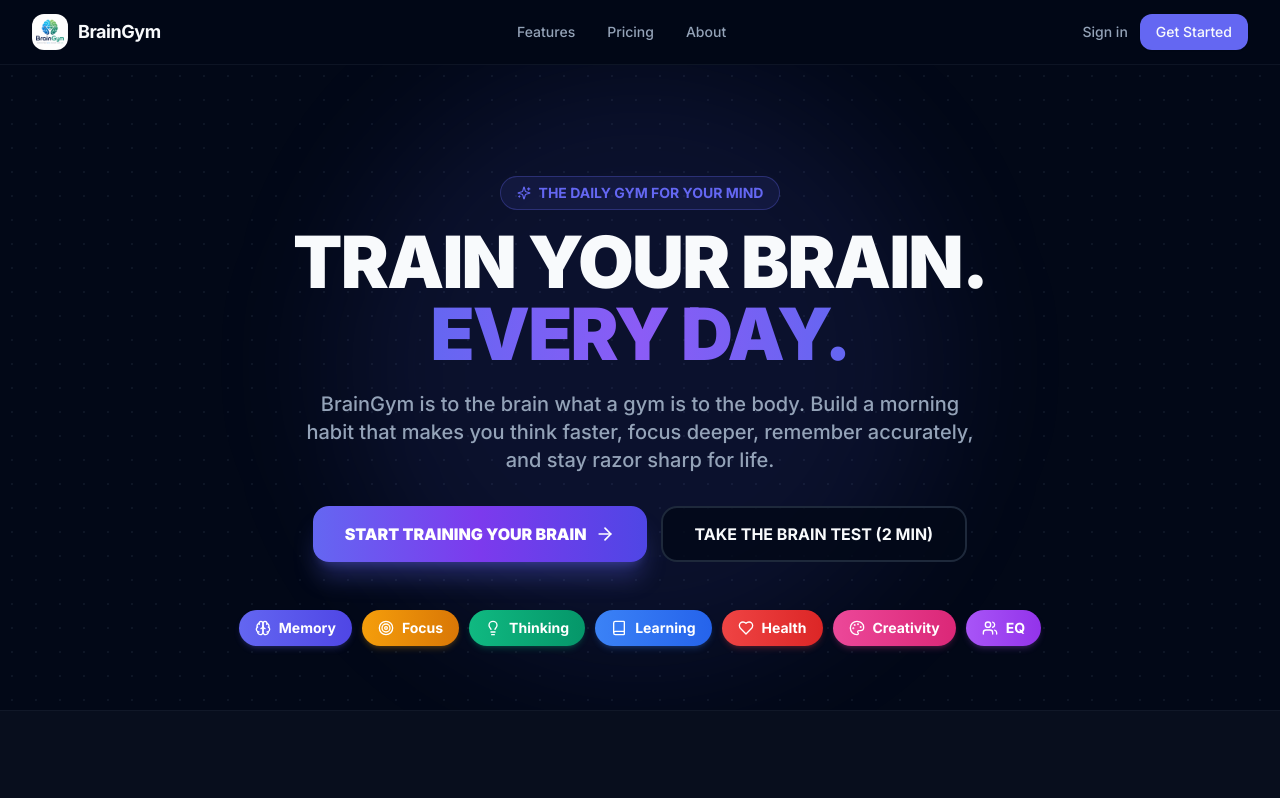
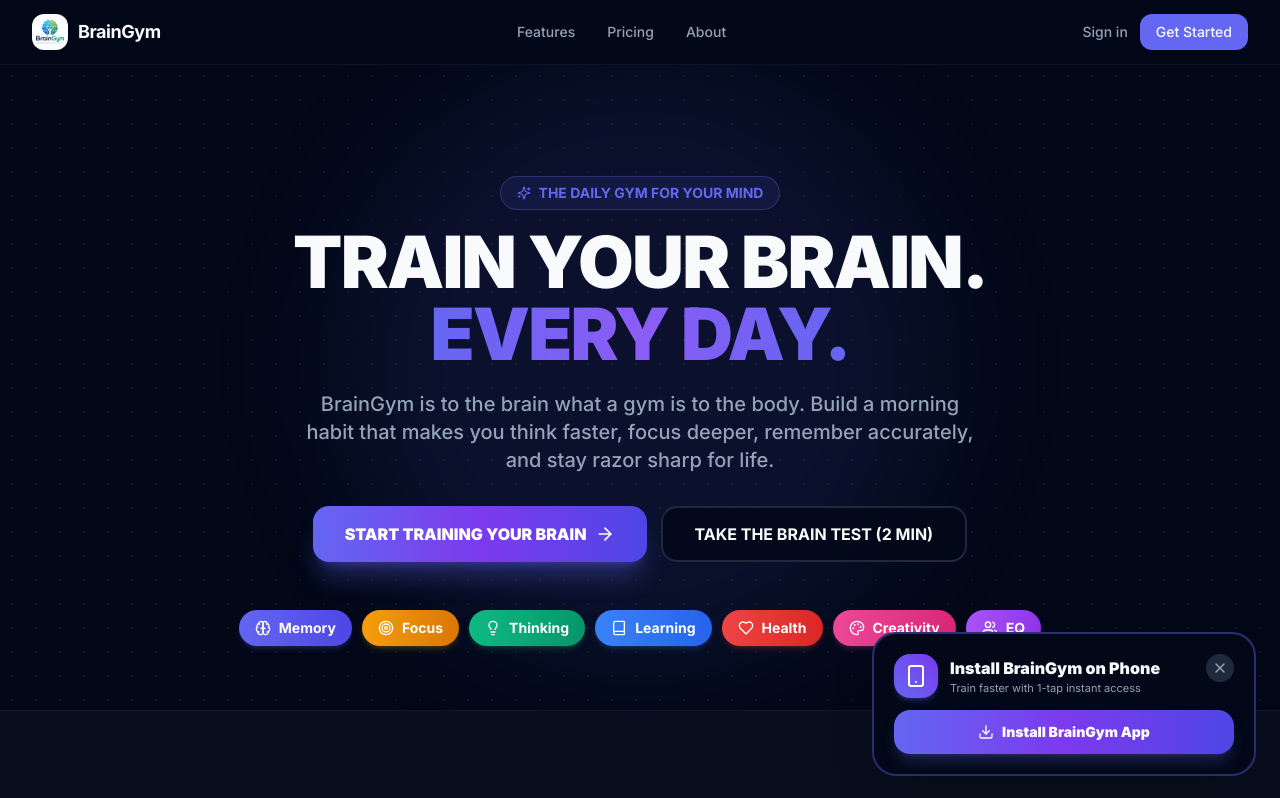
Before and after one commit to danielkemka-gif/BrainGym, a Next.js app: page / in a window 1280 px wide. Shown: the top 798 px of the page. Built offline with nearby package versions, Linux system fonts and the light colour scheme; no server answers.

Commit message:
feat(pwa): add persistent DashboardInstallCard and always-visible PWA floating prompt for guaranteed smartphone installability

```diff
--- a/src/app/(dashboard)/dashboard/page.tsx
+++ b/src/app/(dashboard)/dashboard/page.tsx
@@ -12,6 +12,7 @@
 import { WeeklyBrainReportCard } from "@/components/dashboard/weekly-brain-report-card";
 import { WelcomeTour } from "@/components/dashboard/welcome-tour";
 import { LevelUpCelebration } from "@/components/dashboard/level-up-celebration";
+import { DashboardInstallCard } from "@/components/dashboard/dashboard-install-card";
 import { Swords, MessageCircle, Gamepad2, Scale, Compass, Crown, ArrowRight } from "lucide-react";
 import Link from "next/link";
 
@@ -67,6 +68,9 @@
 
       {/* ─── 2. LIVE NEXT-STEP POINTER (Zero trial & error guidance) ─────────── */}
       <LiveHabitPointer habit={habit} />
+
+      {/* ─── 2.5 MOBILE PWA INSTALL CARD ───────────────────────────────────────── */}
+      <DashboardInstallCard />
 
       {/* ─── 3. PRO MEMBERSHIP PERKS & BENEFITS HERO ─────────────────────────── */}
       <Suspense fallback={<div className="h-32 bg-muted rounded-2xl animate-pulse" />}>
--- /dev/null
+++ b/src/components/dashboard/dashboard-install-card.tsx
@@ -0,0 +1,93 @@
+"use client";
+
+import { useState, useEffect } from "react";
+import { Smartphone, Download, Share, PlusSquare, CheckCircle2 } from "lucide-react";
+
+export function DashboardInstallCard() {
+  const [isStandalone, setIsStandalone] = useState(false);
+  const [isIOS, setIsIOS] = useState(false);
+  const [deferredPrompt, setDeferredPrompt] = useState<any>(null);
+  const [installed, setInstalled] = useState(false);
+
+  useEffect(() => {
+    if (
+      window.matchMedia("(display-mode: standalone)").matches ||
+      (window.navigator as any).standalone === true
+    ) {
+      setIsStandalone(true);
+      return;
+    }
+
+    const ua = window.navigator.userAgent.toLowerCase();
+    setIsIOS(/iphone|ipad|ipod/.test(ua));
+
+    const handler = (e: Event) => {
+      e.preventDefault();
+      setDeferredPrompt(e);
+    };
+
+    window.addEventListener("beforeinstallprompt", handler);
+    return () => window.removeEventListener("beforeinstallprompt", handler);
+  }, []);
+
+  const handleInstall = async () => {
+    if (deferredPrompt) {
+      deferredPrompt.prompt();
+      const choice = await deferredPrompt.userChoice;
+      if (choice.outcome === "accepted") {
+        setInstalled(true);
+      }
+      setDeferredPrompt(null);
+    }
+  };
+
+  if (isStandalone || installed) return null;
+
+  return (
+    <div className="rounded-3xl border-2 border-primary/40 bg-gradient-to-r from-primary/10 via-card to-violet-500/10 p-4 sm:p-5 shadow-md space-y-3">
+      <div className="flex items-center justify-between gap-3">
+        <div className="flex items-center gap-3">
+          <div className="flex h-10 w-10 shrink-0 items-center justify-center rounded-2xl bg-gradient-to-tr from-primary to-violet-600 text-white shadow-md shadow-primary/25">
+            <Smartphone className="h-5 w-5" />
+          </div>
+          <div>
+            <h3 className="text-sm sm:text-base font-black text-foreground">
+              Install BrainGym App on Your Phone
+            </h3>
+            <p className="text-xs text-muted-foreground">
+              Add to your home screen for 1-tap daily brain workouts
+            </p>
+          </div>
+        </div>
+
+        {deferredPrompt && (
+          <button
+            onClick={handleInstall}
+            className="shrink-0 flex items-center gap-1.5 rounded-xl bg-primary px-3.5 py-2 text-xs font-black text-white shadow-md shadow-primary/25 hover:brightness-110 active:scale-95 transition touch-manipulation min-h-[40px]"
+          >
+            <Download className="h-4 w-4" />
+            <span>Install</span>
+          </button>
+        )}
+      </div>
+
+      {/* Guide text */}
+      <div className="rounded-xl bg-background/80 border border-border/80 p-2.5 text-xs text-muted-foreground">
+        {isIOS ? (
+          <p className="flex items-center gap-1">
+            <span>iPhone / Safari: Tap</span>
+            <Share className="inline h-3.5 w-3.5 text-primary" />
+            <strong>Share</strong>
+            <span>$\rightarrow$ tap</span>
+            <PlusSquare className="inline h-3.5 w-3.5 text-primary" />
+            <strong>Add to Home Screen</strong>
+          </p>
+        ) : (
+          <p>
+            <span>Android / Chrome: Tap browser menu</span> <strong>(⋮)</strong> $\rightarrow$ <span>tap</span> <strong>&ldquo;Install App&rdquo;</strong>
+          </p>
+        )}
+      </div>
+    </div>
+  );
+}
--- a/src/components/pwa-install-prompt.tsx
+++ b/src/components/pwa-install-prompt.tsx
@@ -2,7 +2,7 @@
 
 import { useState, useEffect } from 'react';
 import { motion, AnimatePresence } from 'framer-motion';
-import { Download, X, Smartphone, Share, PlusSquare } from 'lucide-react';
+import { Download, X, Smartphone, Share, PlusSquare, MoreVertical } from 'lucide-react';
 
 interface BeforeInstallPromptEvent extends Event {
   prompt(): Promise<void>;
@@ -14,9 +14,10 @@
   const [showPrompt, setShowPrompt] = useState(false);
   const [isIOS, setIsIOS] = useState(false);
   const [isStandalone, setIsStandalone] = useState(false);
+  const [showAndroidInstructions, setShowAndroidInstructions] = useState(false);
 
   useEffect(() => {
-    // Check if already in standalone (installed) mode
+    // Check if already running in standalone mode (already installed)
     if (
       window.matchMedia('(display-mode: standalone)').matches ||
       (window.navigator as any).standalone === true
@@ -30,13 +31,9 @@
     const isIosDevice = /iphone|ipad|ipod/.test(userAgent);
     setIsIOS(isIosDevice);
 
-    // If iOS and not standalone, show prompt after 2 seconds
-    if (isIosDevice) {
-      const timer = setTimeout(() => setShowPrompt(true), 2000);
-      return () => clearTimeout(timer);
-    }
+    // Show prompt after 1.5 seconds for all users
+    const timer = setTimeout(() => setShowPrompt(true), 1500);
 
-    // For Android / Chrome
     const handler = (e: Event) => {
       e.preventDefault();
       setDeferredPrompt(e as BeforeInstallPromptEvent);
@@ -44,17 +41,23 @@
     };
 
     window.addEventListener('beforeinstallprompt', handler);
-    return () => window.removeEventListener('beforeinstallprompt', handler);
+    return () => {
+      clearTimeout(timer);
+      window.removeEventListener('beforeinstallprompt', handler);
+    };
   }, []);
 
   const handleInstall = async () => {
-    if (!deferredPrompt) return;
+    if (deferredPrompt) {
       deferredPrompt.prompt();
       const { outcome } = await deferredPrompt.userChoice;
       if (outcome === 'accepted') {
         setShowPrompt(false);
       }
       setDeferredPrompt(null);
+    } else {
+      setShowAndroidInstructions(true);
+    }
   };
 
   const handleDismiss = () => {
@@ -79,10 +82,10 @@
               </div>
               <div>
                 <h4 className="font-black text-foreground text-sm sm:text-base">
-                  Install BrainGym App
+                  Install BrainGym on Phone
                 </h4>
                 <p className="text-[11px] text-muted-foreground">
-                  Install on your smartphone for faster daily training
+                  Train faster with 1-tap instant access
                 </p>
               </div>
             </div>
@@ -95,19 +98,33 @@
             </button>
           </div>
 
-          {/* Android 1-Click Install */}
-          {deferredPrompt && (
+          {/* Android 1-Click Install or Manual Guide */}
+          {!isIOS && (
+            <div className="space-y-2">
               <button
                 onClick={handleInstall}
                 className="w-full flex items-center justify-center gap-2 px-4 py-3 rounded-2xl bg-gradient-to-r from-primary via-violet-600 to-indigo-600 text-white text-xs sm:text-sm font-black shadow-lg shadow-primary/25 active:scale-[0.98] transition touch-manipulation min-h-[44px]"
               >
                 <Download className="w-4 h-4" />
-              <span>Install to Home Screen Now</span>
+                <span>Install BrainGym App</span>
               </button>
+
+              {showAndroidInstructions && !deferredPrompt && (
+                <div className="rounded-2xl bg-muted/70 border border-border p-2.5 text-xs text-muted-foreground text-left space-y-1">
+                  <p className="font-bold text-foreground">How to install on Android:</p>
+                  <p>
+                    1. Tap the <MoreVertical className="inline h-3.5 w-3.5 text-primary" /> <strong>3 dots (menu)</strong> in your browser.
+                  </p>
+                  <p>
+                    2. Tap <strong>&ldquo;Install App&rdquo;</strong> or <strong>&ldquo;Add to Home screen&rdquo;</strong>.
+                  </p>
+                </div>
+              )}
+            </div>
           )}
 
           {/* iOS Safari Instructions */}
-          {isIOS && !deferredPrompt && (
+          {isIOS && (
             <div className="rounded-2xl bg-muted/60 border border-border p-3 text-xs space-y-1.5 text-left">
               <div className="flex items-center gap-1.5 font-bold text-foreground">
                 <span>To install on iPhone / iPad:</span>
```
Lines whose indentation alone changed are shown as unchanged.
